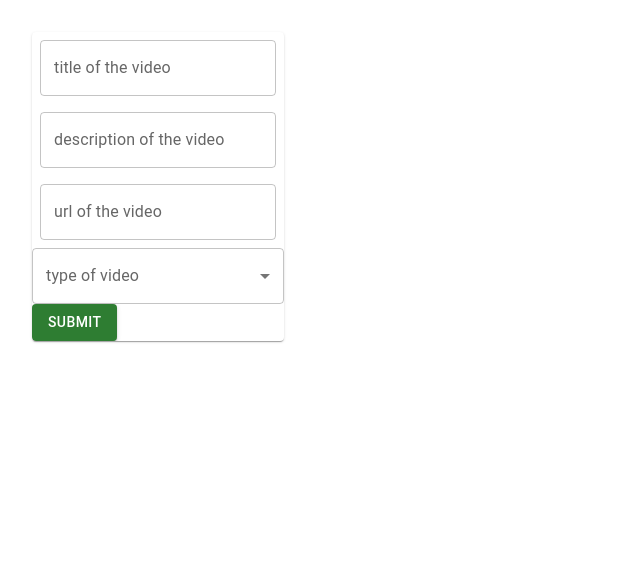
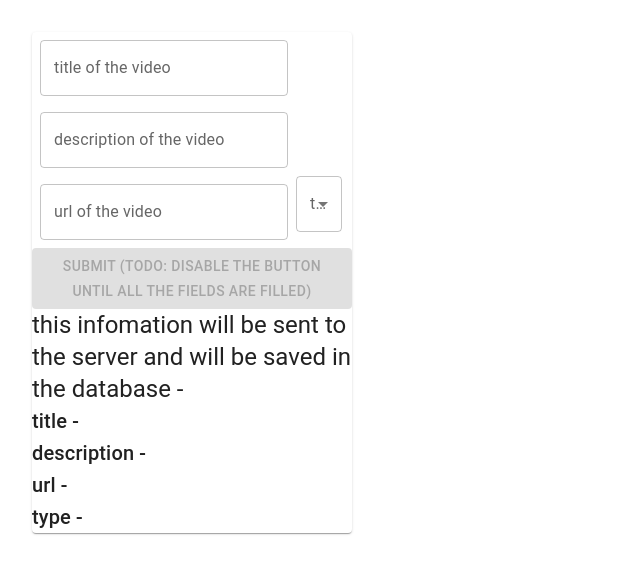
Before and after one commit to yarin28/matzmichim-fe, a React (Create React App) app: page /VideoCreator in a window 1280 px wide. Shown: the top 574 px of the page, without its empty margins (0-640 px from the left). Built offline with nearby package versions, Linux system fonts and the light colour scheme.

Commit message:
added disabled submit button

```diff
--- a/src/Componets/VideoCreator/VideoCreator.tsx
+++ b/src/Componets/VideoCreator/VideoCreator.tsx
@@ -1,5 +1,5 @@
 
-import React, { ComponentType, } from "react"
+import React, { ComponentType, useEffect, } from "react"
 import { Avatar, Card, CardContent, CardHeader, FormControl, InputLabel, MenuItem, Select, TextField, Typography, SelectChangeEvent, Button } from "@mui/material";
 import { red } from '@mui/material/colors';
 import { Link } from "react-router-dom";
@@ -17,6 +17,7 @@ const VideoCreator: ComponentType = (props) => {
     const [url, setUrl] = React.useState("");
     const [type, setType] = React.useState("");
     const [uid, setUid] = React.useState("");
+    const [disableSubmit,setdisableSubmit]=React.useState(true);
     const types = ["ted", "youtube", "google photos"];
     const handleTypesChange = (event: SelectChangeEvent) => {
         setType(event.target.value);
@@ -24,7 +25,16 @@ const VideoCreator: ComponentType = (props) => {
     const handleTitleChange = (event: React.ChangeEvent<HTMLInputElement>) => { setTitle(event.target.value); };
     const handleDescriptionChange = (event: React.ChangeEvent<HTMLInputElement>) => { setDescription(event.target.value); };
     const handleUrlChange = (event: React.ChangeEvent<HTMLInputElement>) => { setUrl(event.target.value); };
+    useEffect(() => {//HACK: this is a hack to make sure the form is not submitted until all the fields are filled,
+        //but it is not a good solution, because its expensive to check if all the fields are filled every tine the user types in a field
 
+        if (title.length > 0 && description.length > 0 && url.length > 0 && type.length > 0 ) {
+            setdisableSubmit(false);
+        }
+        else {
+            setdisableSubmit(true);
+        }
+    }, [title, description, url, type, uid]);
         const  submitVideo = () => {
             console.log(title, description, url, type, uid);
         }
@@ -33,7 +43,7 @@ const VideoCreator: ComponentType = (props) => {
             <Card
                 sx={{
                     margin: 4,
-                    width: '25ch',
+                    width: '25%',
                 }} >
                 <form>
                     <TextField
@@ -52,7 +62,7 @@ const VideoCreator: ComponentType = (props) => {
                         value={description}
                         onChange={handleDescriptionChange}
                     />
-                    <TextField
+                    <TextField //TODO: add a validation for the url and its type
                         sx={{ margin: 1, }}
                         title="url"
                         id="outlined-required"
@@ -60,7 +70,7 @@ const VideoCreator: ComponentType = (props) => {
                         value={url}
                         onChange={handleUrlChange}
                     />
-                    <FormControl fullWidth>
+                    <FormControl >
                         <InputLabel id="demo-simple-select-label">type of video</InputLabel>
                         <Select
                             value={type}
@@ -76,9 +86,18 @@ const VideoCreator: ComponentType = (props) => {
                             })}
                         </Select>
                     </FormControl>
-                    <Button onClick={submitVideo} variant="contained" color="success">
-                        Submit
+                    <Button onClick={submitVideo} disabled={disableSubmit} variant="contained" color="success" fullWidth>
+                        Submit (TODO: disable the button until all the fields are filled)
                     </Button>
+                    <Typography variant="h5" >
+                        this infomation will be sent to the server and will be saved in the database -
+                    </Typography>
+                    <Typography variant="h6" >
+                    title - {title} <br />
+                    description - {description} <br />
+                    url - {url} <br />
+                    type - {type} <br />
+                    </Typography>
                 </form>
             </Card>
         </>);
```
